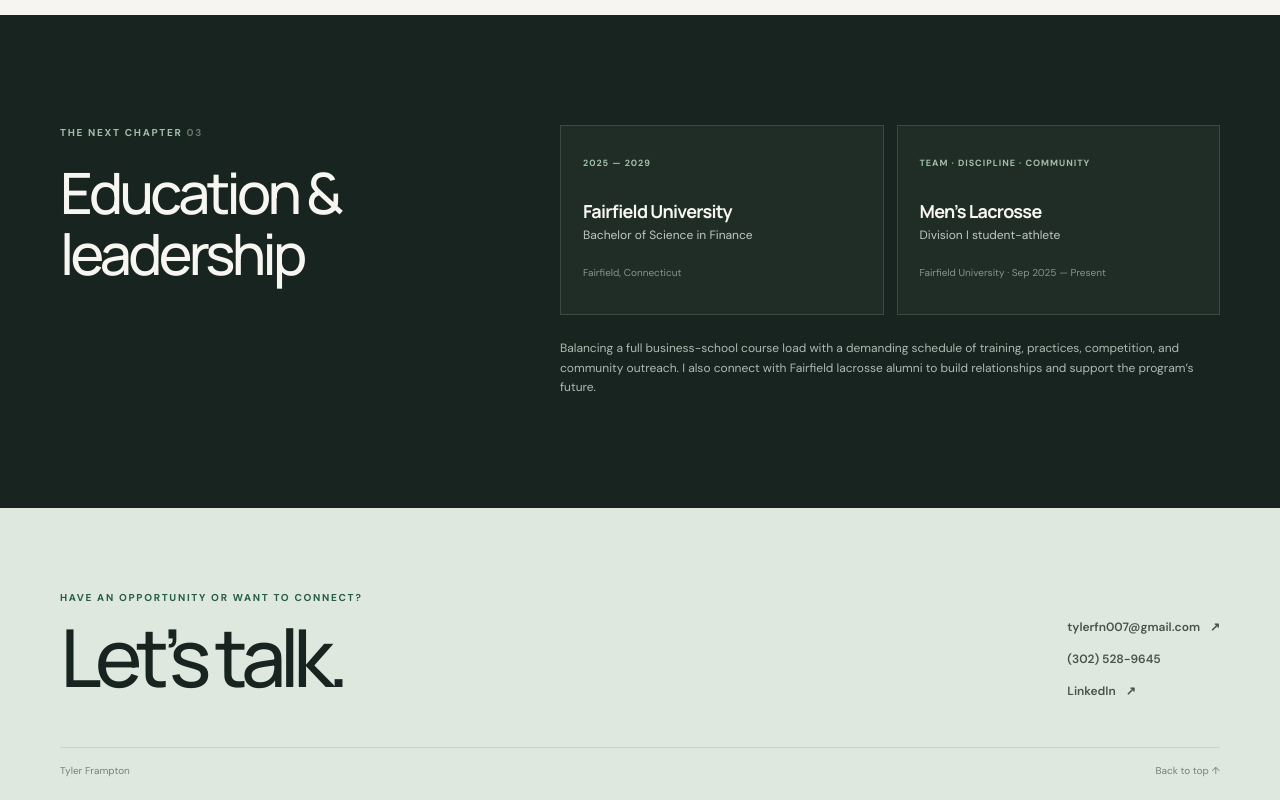
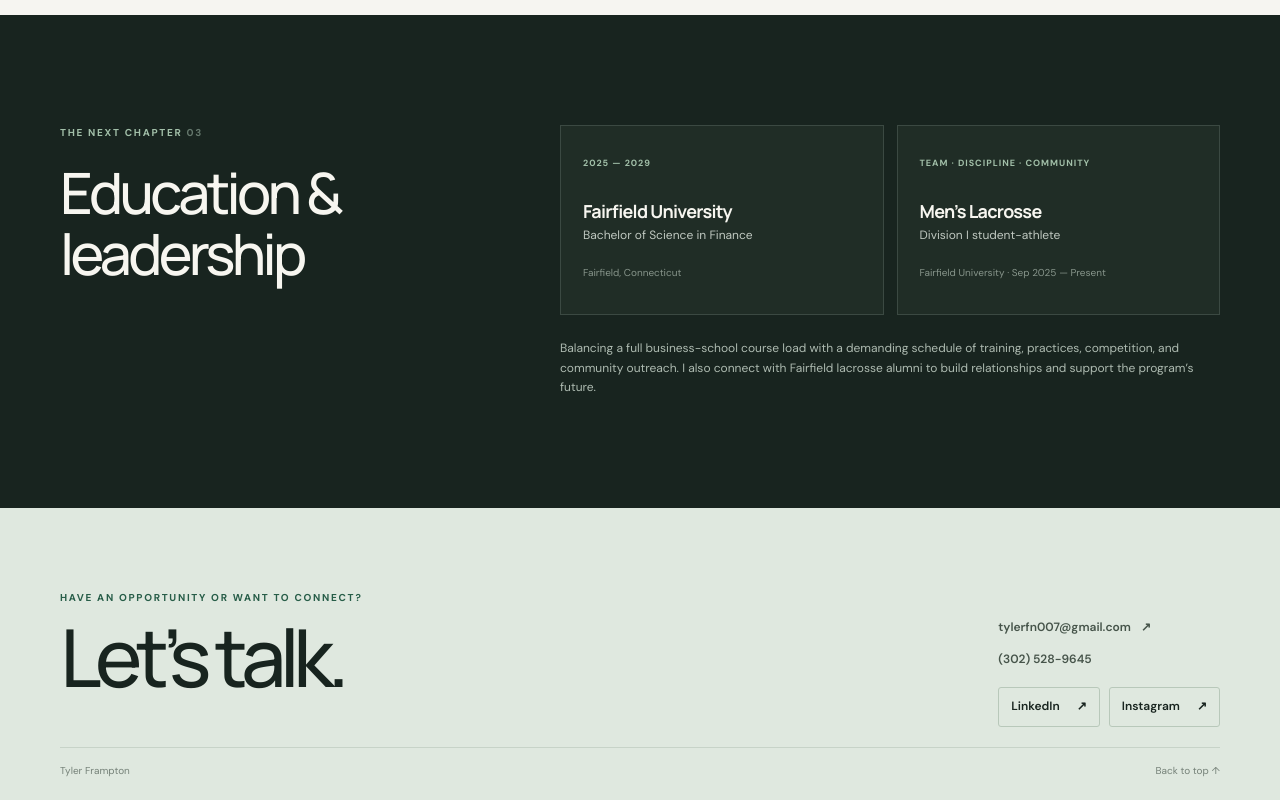
Before and after one commit to tylerframpton07/Personal-Website, a plain HTML site: page index.html in a window 1280 px wide. Shown: the part 2037-2837 px from the top of the page. Drawn offline with Linux system fonts and the light colour scheme.

Commit message:
Add social profile buttons

```diff
--- a/index.html
+++ b/index.html
@@ -38,7 +38,7 @@
         <p class="hero-intro">I’m building a foundation in finance at Fairfield University while competing, learning, and growing as part of a team.</p>
         <div class="hero-actions">
           <a class="button button-dark" href="mailto:tylerfn007@gmail.com">Say hello <span aria-hidden="true">↗</span></a>
-          <a class="text-link" href="https://www.linkedin.com/in/tyler-frampton" target="_blank" rel="noopener noreferrer">Connect on LinkedIn <span aria-hidden="true">↗</span></a>
+          <a class="text-link" href="https://www.linkedin.com/in/tyler-frampton-430a6a32b" target="_blank" rel="noopener noreferrer">Connect on LinkedIn <span aria-hidden="true">↗</span></a>
         </div>
       </div>
       <div class="hero-visual">
@@ -103,7 +103,14 @@
   <footer class="footer" id="contact">
     <div class="shell footer-inner">
       <div><p class="eyebrow">Have an opportunity or want to connect?</p><h2>Let’s talk.</h2></div>
-      <div class="footer-links"><a href="mailto:tylerfn007@gmail.com">tylerfn007@gmail.com <span aria-hidden="true">↗</span></a><a href="tel:+13025289645">(302) 528-9645</a><a href="https://www.linkedin.com/in/tyler-frampton" target="_blank" rel="noopener noreferrer">LinkedIn <span aria-hidden="true">↗</span></a></div>
+      <div class="footer-links">
+        <a href="mailto:tylerfn007@gmail.com">tylerfn007@gmail.com <span aria-hidden="true">↗</span></a>
+        <a href="tel:+13025289645">(302) 528-9645</a>
+        <div class="social-buttons" aria-label="Social profiles">
+          <a class="social-button" href="https://www.linkedin.com/in/tyler-frampton-430a6a32b" target="_blank" rel="noopener noreferrer">LinkedIn <span aria-hidden="true">↗</span></a>
+          <a class="social-button" href="https://www.instagram.com/_tylerframpton/" target="_blank" rel="noopener noreferrer">Instagram <span aria-hidden="true">↗</span></a>
+        </div>
+      </div>
       <div class="footer-bottom"><span>Tyler Frampton</span><a href="#top">Back to top ↑</a></div>
     </div>
   </footer>
--- a/style.css
+++ b/style.css
@@ -102,6 +102,9 @@
 .footer-links { display: flex; flex-direction: column; align-items: flex-start; gap: 12px; padding-top: 28px; }
 .footer-links a { color: #46544a; font-size: 12px; font-weight: 600; text-decoration: none; }
 .footer-links a:hover { color: var(--green); }
+.social-buttons { display: flex; flex-wrap: wrap; gap: 9px; margin-top: 5px; }
+.footer-links .social-button { display: inline-flex; align-items: center; gap: 10px; padding: 9px 12px; border: 1px solid #b8c8ba; border-radius: 3px; color: var(--ink); transition: background .2s, color .2s, border-color .2s; }
+.footer-links .social-button:hover { border-color: var(--green); background: var(--green); color: white; }
 .footer-bottom { grid-column: 1 / -1; display: flex; justify-content: space-between; padding-top: 15px; border-top: 1px solid #c7d3c8; color: #758178; font-size: 10px; }
 .footer-bottom a { text-decoration: none; }
 :focus-visible { outline: 3px solid #7da48a; outline-offset: 4px; }
```
